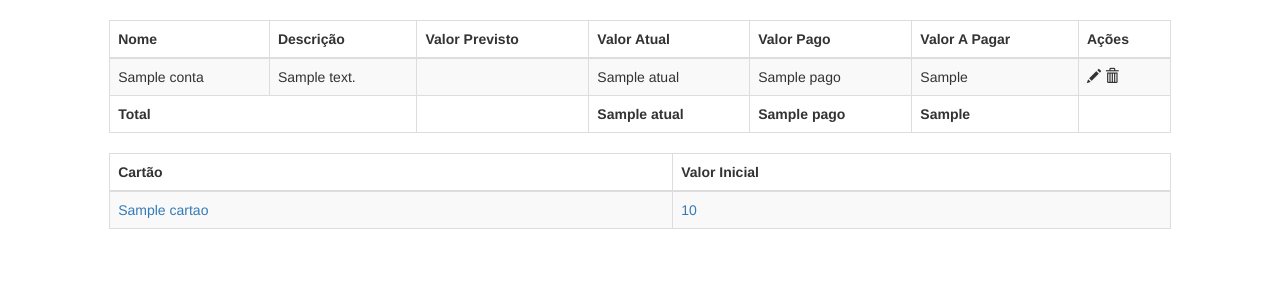
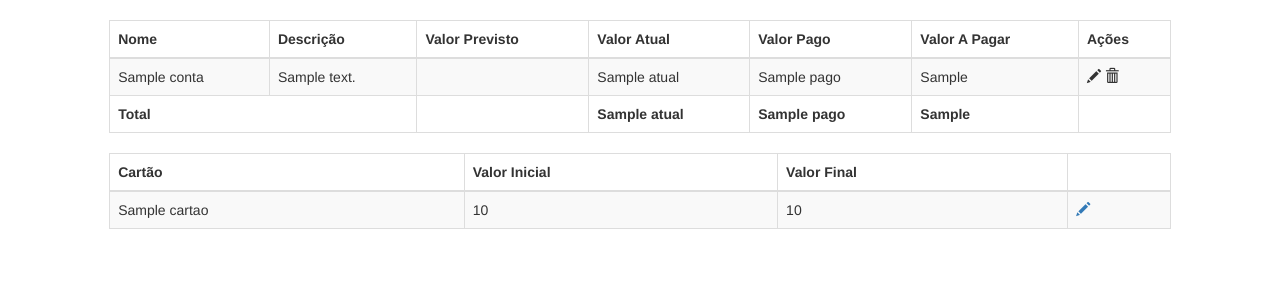
Before and after one commit to diegorocha/orcamento, a Django app: template orcamento/templates/orcamento.html in a window 1280 px wide. Shown: the part 52-352 px from the top of the page. Run offline with Django 3.2, Linux system fonts and the light colour scheme; the template is opened without the code that fills it: most values are stand-ins (such as "Sample title", 1, 10 or a date in 2020); some libraries are stand-ins or nearby versions.

Commit message:
Alterado tela de orçamento para exibir os novos campos de fatura

```diff
--- a/orcamento/templates/orcamento.html
+++ b/orcamento/templates/orcamento.html
@@ -54,13 +54,17 @@
             <tr>
                 <th>Cartão</th>
                 <th>Valor Inicial</th>
+                <th>Valor Final</th>
+                <th>&nbsp;</th>
             </tr>
         </thead>
         <tbody>
         {% for fatura in object.faturas.all %}
             <tr>
-                <td><a href="{% url 'admin:cartao_fatura_change' fatura.id %}">{{ fatura.cartao }}</a></td>
-                <td><a href="{% url 'admin:cartao_fatura_change' fatura.id %}">{{ fatura.valor_inicial }}</a></td>
+                <td>{{ fatura.cartao }}</td>
+                <td>{{ fatura.valor_inicial|default_if_none:"0" }}</td>
+                <td>{{ fatura.valor_final|default_if_none:"" }}</td>
+                <td><a href="{% url 'admin:cartao_fatura_change' fatura.id %}"><span class="edit glyphicon glyphicon-pencil"></span></a></td>
             </tr>
         {% empty %}
             <tr>
```
